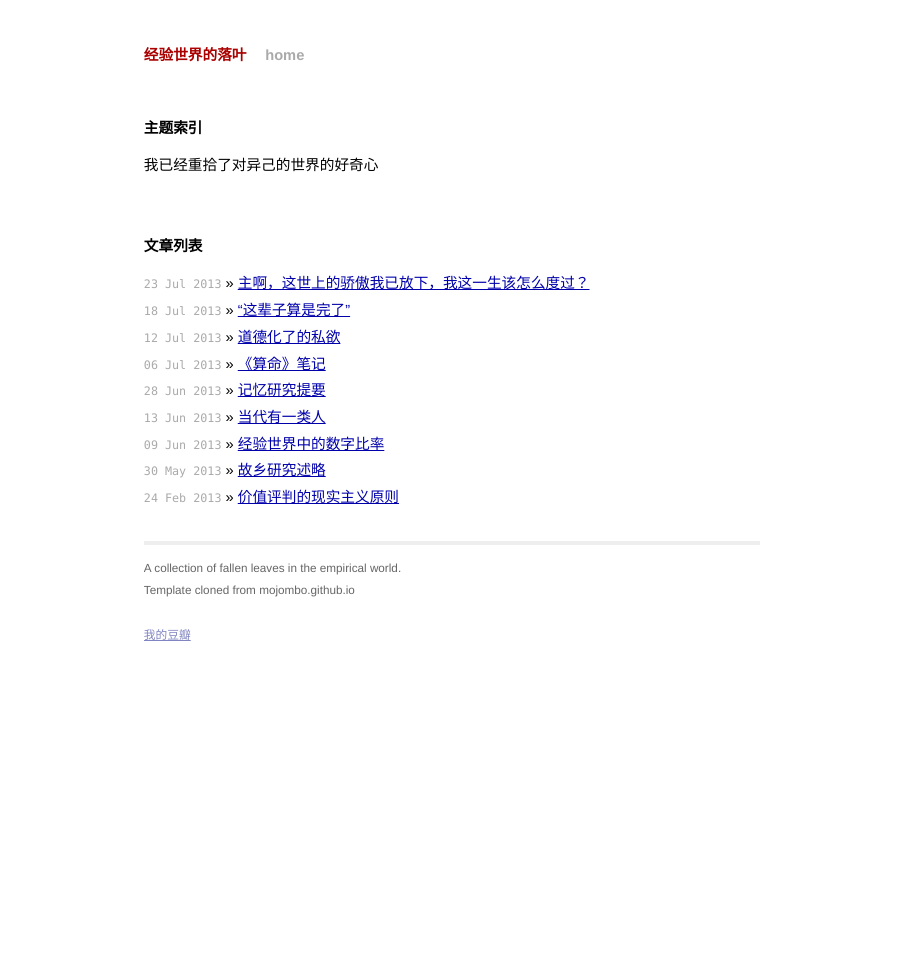
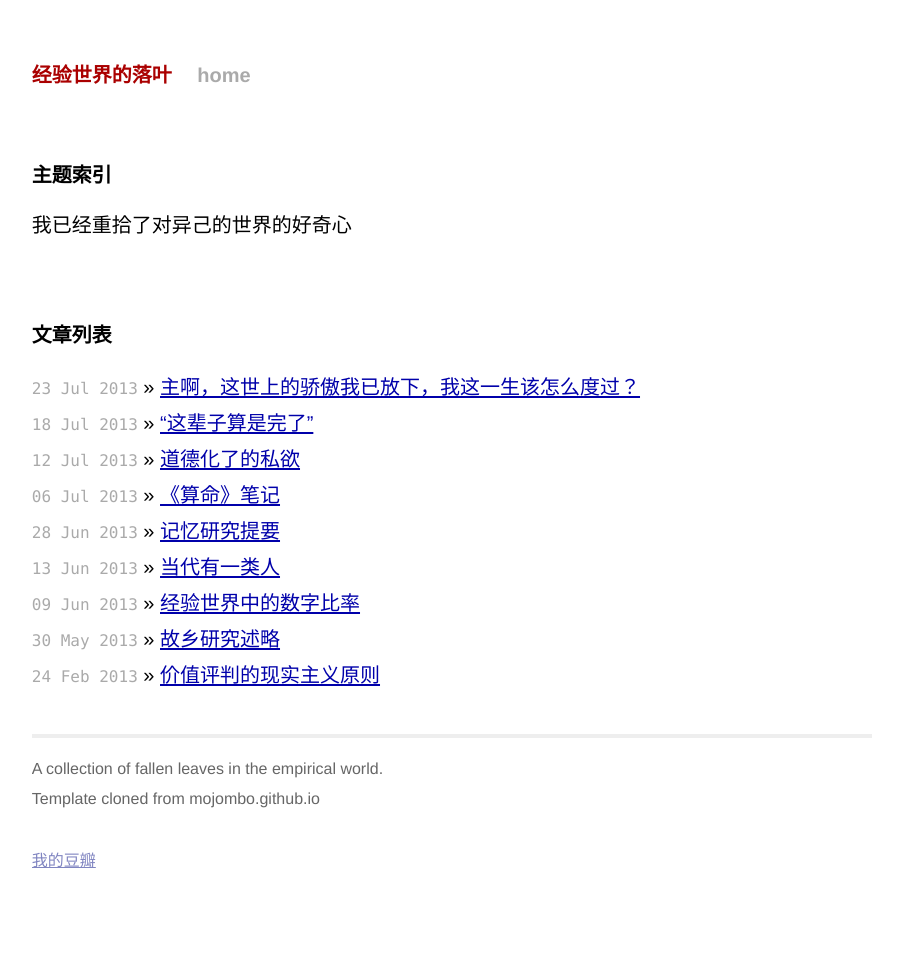
Before and after one commit to Firesletter/firesletter.github.io, a Jekyll site: the page built from index.html, in a window 1280 px wide. Shown: the whole page, without its empty margins (188-1091 px from the left). Built offline with Jekyll 4.4.1, drawn with Linux system fonts in a browser that asks for light colours; Markdown is read by kramdown in place of the engine named in the settings.

Commit message:
Update screen.css

```diff
--- a/css/screen.css
+++ b/css/screen.css
@@ -79,7 +79,7 @@ ul.posts {
 /*****************************************************************************/
 
 .site {
-  font-size: 110%;
+  font-size: 150%;
   text-align: justify;
   width: 42em;
   margin: 3em auto 2em auto;
```
